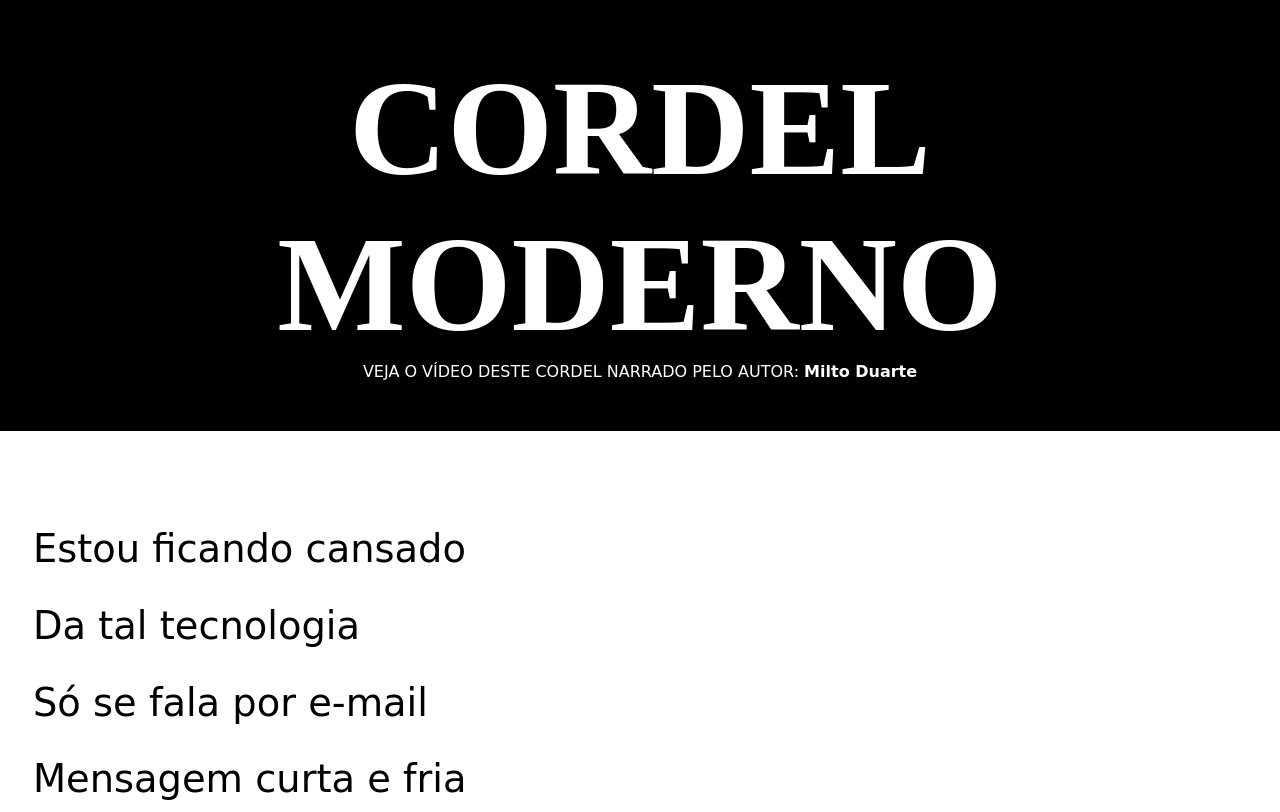
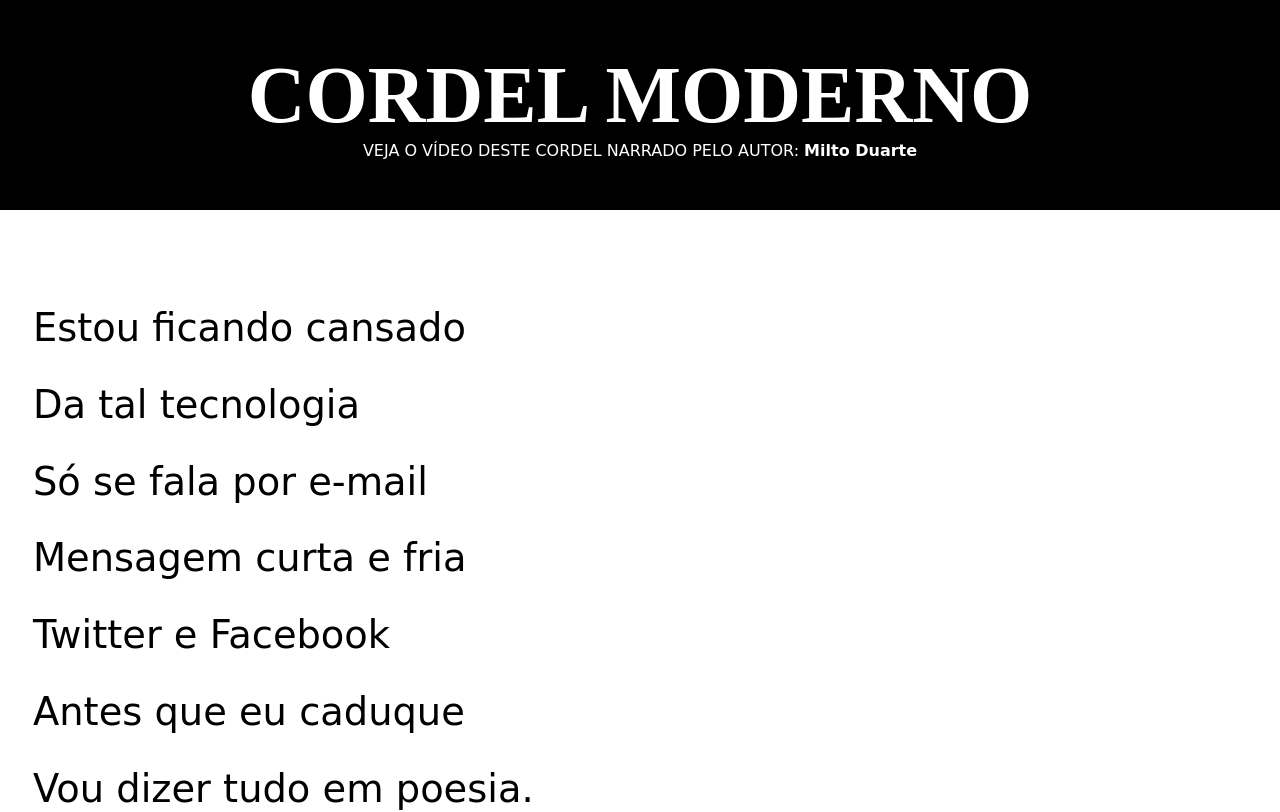
Before and after one commit to Edyylson/projeto4cordel, a plain HTML site: page index.html in a window 1280 px wide. Shown: the top 812 px of the page. Drawn offline with Linux system fonts and the light colour scheme.

Commit message:
reajuste 03

```diff
--- a/style.css
+++ b/style.css
@@ -37,8 +37,8 @@ header>h1 {
   font-variant: small-caps;
   padding-top: 50px;
   font-family: var(--fonte02);
-  font-size: 70px;
-  font-size: 17vmin;
+  font-size: 10vmin;
+  margin: auto;
 
 }
 
```
